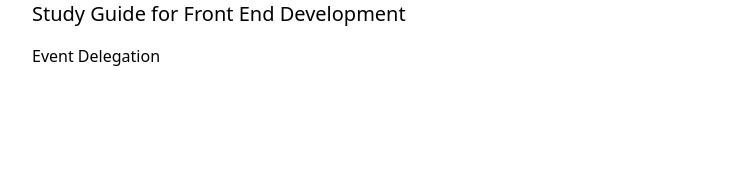
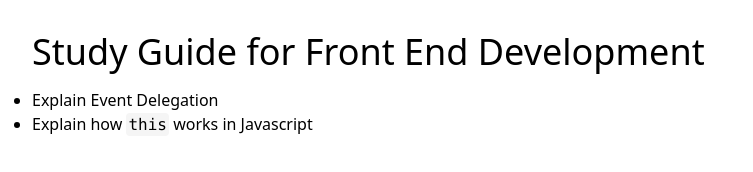
Before and after one commit to SkyeGeeDev/Front-End-Interview-Prep, a website: page src/index.html in a window 1280 px wide. Shown: the whole page, without its empty margins (0-753 px from the left). Drawn offline with Linux system fonts and the light colour scheme.

Commit message:
Changed styling

```diff
--- a/global.css
+++ b/global.css
@@ -1,3 +1,11 @@
 @tailwind base;
 @tailwind components;
 @tailwind utilities;
+
+code {
+    background-color: whitesmoke;
+    border: 1rem;
+    border-color: black;
+    border-radius: 4px;
+    padding: 2px;
+}
--- a/src/index.html
+++ b/src/index.html
@@ -6,10 +6,13 @@
     <title>Event Delegation</title>
     <link href="./output.css" rel="stylesheet">
 </head>
-<body class='mx-8'>
-    <div class="flex flex-col space-y-4 ">
-        <h1 class="text-xl ">Study Guide for Front End Development</h1>
-        <a class="hover:underline " href="../trivia/eventdelegation.html">Event Delegation</a>
+<body class='m-8 '>
+    <div class="flex flex-col space-y-4">
+        <h1 class="text-4xl ">Study Guide for Front End Development</h1>
+        <ul class="list-disc" >
+            <li><a class="hover:underline" href="../trivia/eventdelegation.html">Explain Event Delegation</a></li>
+            <li><a class="hover:underline" href="../trivia/this.html">Explain how <code>this</code> works in Javascript</a></li>
+        </ul>
     </div>
 </body>
 </html>
```
Also changed, not shown: trivia/eventdelegation.html (+8 -1 lines), src/output.css.
